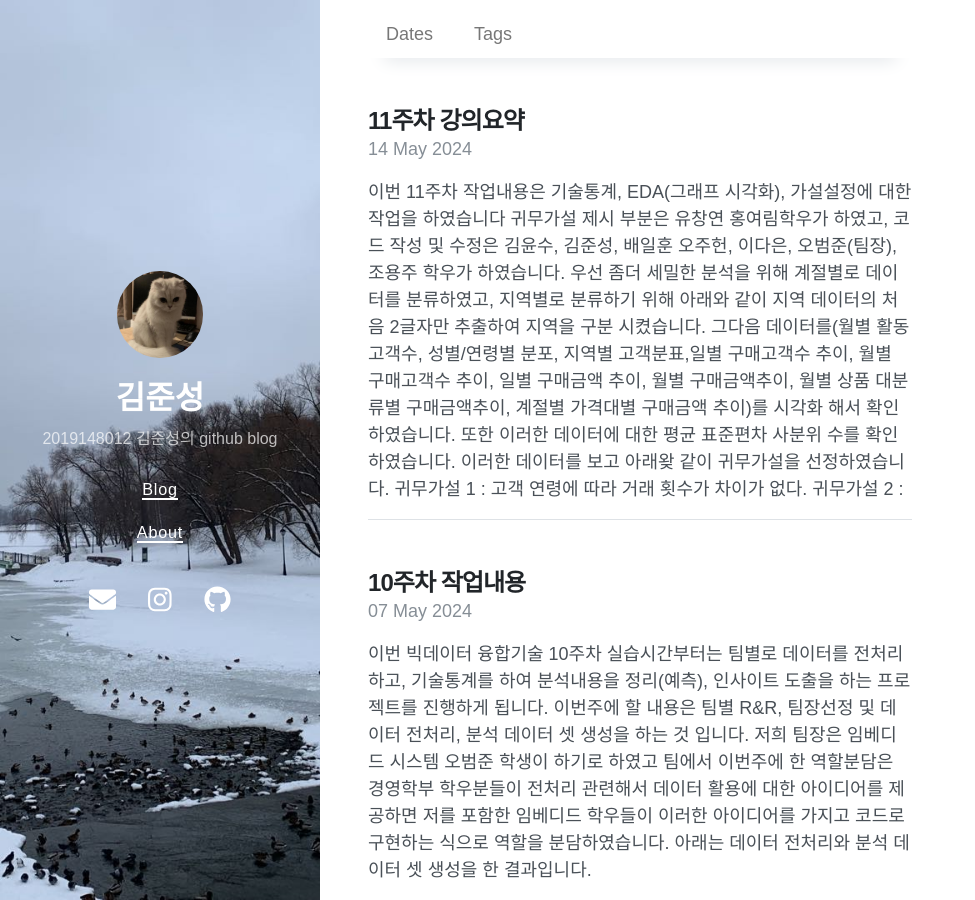
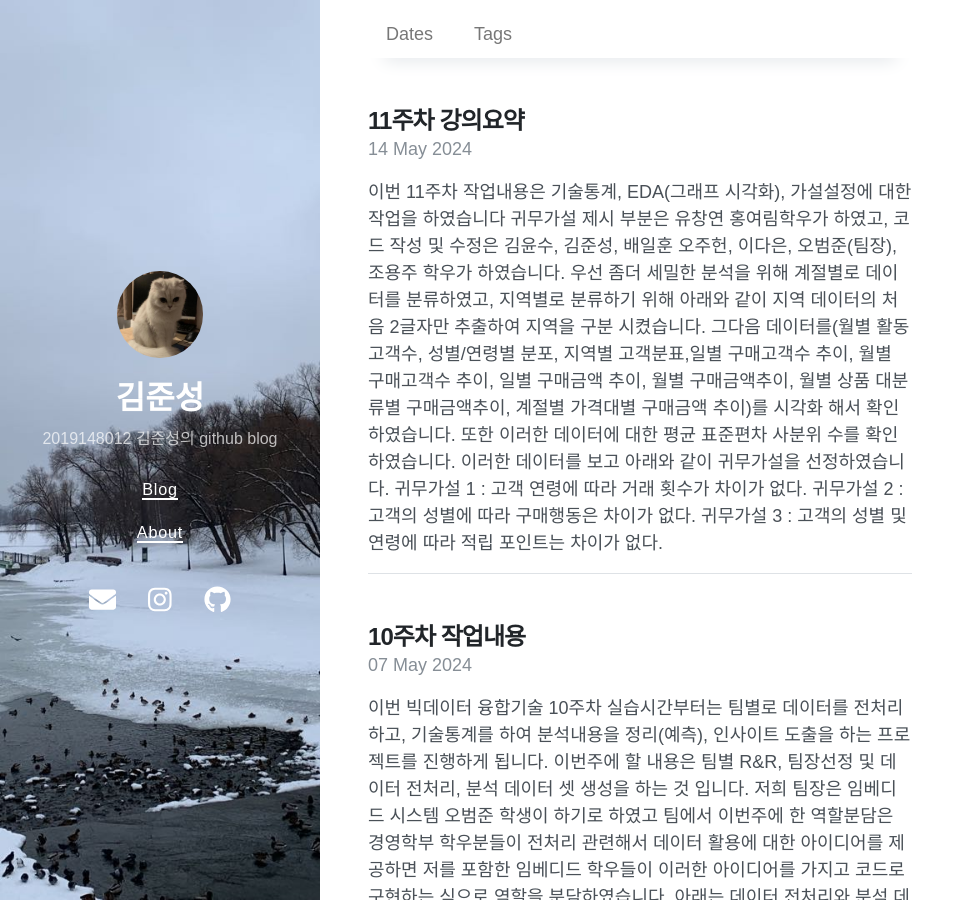
Before and after one commit to j-s-eee/j-s-eee, a Jekyll site: the page built from index.html, in a window 1280 px wide and 900 px high. Shown: the whole window, without its empty margins (0-975 px from the left). Built offline with Jekyll 4.4.1, drawn with Linux system fonts in a browser that asks for light colours; nearby versions of some CDN libraries; the list of posts is cut into pages by our own code.

Commit message:
Update 2024-05-14-11weeks.md

```diff
--- a/_posts/2024-05-14-11weeks.md
+++ b/_posts/2024-05-14-11weeks.md
@@ -8,9 +8,10 @@ toc:  true
 ---
 
 
-이번 11주차 작업내용은 기술통계, EDA(그래프 시각화), 가설설정에 대한 작업을 하였습니다 귀무가설 제시 부분은 유창연 홍여림학우가 하였고, 코드 작성 및 수정은 김윤수, 김준성, 배일훈 오주헌, 이다은, 오범준(팀장), 조용주 학우가 하였습니다. 우선 좀더 세밀한 분석을 위해 계절별로 데이터를 분류하였고, 지역별로 분류하기 위해 아래와 같이 지역 데이터의 처음 2글자만 추출하여 지역을 구분 시켰습니다. 그다음 데이터를(월별 활동고객수, 성별/연령별 분포, 지역별 고객분표,일별 구매고객수 추이, 월별 구매고객수 추이, 일별 구매금액 추이, 월별 구매금액추이, 월별 상품 대분류별 구매금액추이, 계절별 가격대별 구매금액 추이)를 시각화 해서 확인하였습니다. 또한 이러한 데이터에 대한 평균 표준편차 사분위 수를  확인하였습니다. 이러한 데이터를 보고 아래왖 같이 귀무가설을 선정하였습니다.\
+이번 11주차 작업내용은 기술통계, EDA(그래프 시각화), 가설설정에 대한 작업을 하였습니다 귀무가설 제시 부분은 유창연 홍여림학우가 하였고, 코드 작성 및 수정은 김윤수, 김준성, 배일훈 오주헌, 이다은, 오범준(팀장), 조용주 학우가 하였습니다. 우선 좀더 세밀한 분석을 위해 계절별로 데이터를 분류하였고, 지역별로 분류하기 위해 아래와 같이 지역 데이터의 처음 2글자만 추출하여 지역을 구분 시켰습니다. 그다음 데이터를(월별 활동고객수, 성별/연령별 분포, 지역별 고객분표,일별 구매고객수 추이, 월별 구매고객수 추이, 일별 구매금액 추이, 월별 구매금액추이, 월별 상품 대분류별 구매금액추이, 계절별 가격대별 구매금액 추이)를 시각화 해서 확인하였습니다. 또한 이러한 데이터에 대한 평균 표준편차 사분위 수를  확인하였습니다. 이러한 데이터를 보고 아래와 같이 귀무가설을 선정하였습니다.\
 귀무가설 1 : 고객 연령에 따라 거래 횟수가 차이가 없다.\
-귀무가설 2 :
+귀무가설 2 : 고객의 성별에 따라 구매행동은 차이가 없다.\
+귀무가설 3 : 고객의 성별 및 연령에 따라 적립 포인트는 차이가 없다.\
 <br/>
 <br/>
 
```
